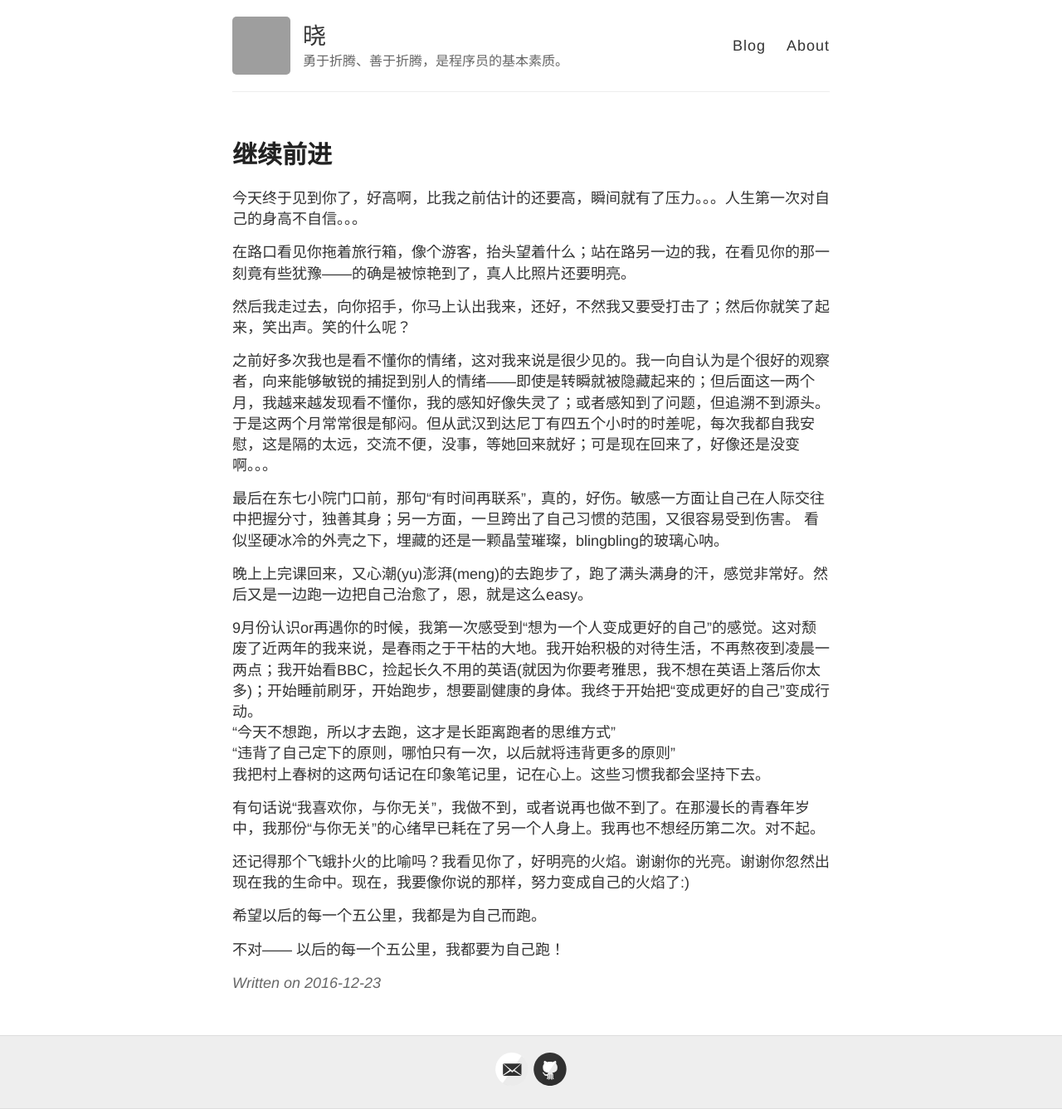
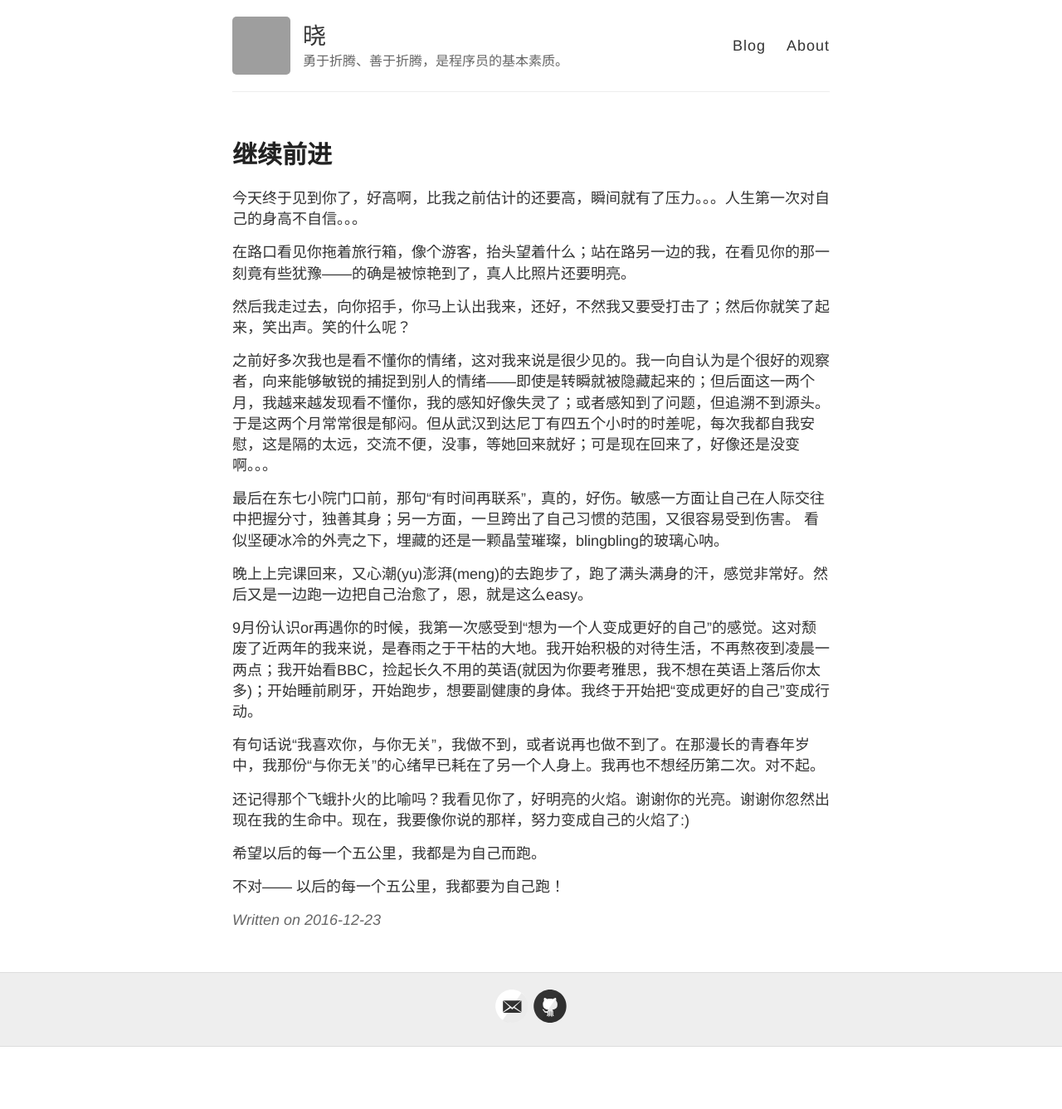
Before and after one commit to xiaogmail/xiaogmail.github.io.pass, a Jekyll site: the page built from _posts/2016-12-23-继续前进.md, in a window 1280 px wide. Shown: the whole page at 83% size. Built offline with Jekyll 4.4.1, drawn with Linux system fonts in a browser that asks for light colours; after the commit the page ends 1262 px from its top, so only the background shows below that; grey boxes are pictures that could not be loaded.

Commit message:
Update 2016-12-23-继续前进.md

```diff
--- a/_posts/2016-12-23-继续前进.md
+++ b/_posts/2016-12-23-继续前进.md
@@ -16,9 +16,6 @@ title: 继续前进
 晚上上完课回来，又心潮(yu)澎湃(meng)的去跑步了，跑了满头满身的汗，感觉非常好。然后又是一边跑一边把自己治愈了，恩，就是这么easy。
 
 9月份认识or再遇你的时候，我第一次感受到“想为一个人变成更好的自己”的感觉。这对颓废了近两年的我来说，是春雨之于干枯的大地。我开始积极的对待生活，不再熬夜到凌晨一两点；我开始看BBC，捡起长久不用的英语(就因为你要考雅思，我不想在英语上落后你太多)；开始睡前刷牙，开始跑步，想要副健康的身体。我终于开始把“变成更好的自己”变成行动。<br>
-“今天不想跑，所以才去跑，这才是长距离跑者的思维方式”<br>
-“违背了自己定下的原则，哪怕只有一次，以后就将违背更多的原则”<br>
-我把村上春树的这两句话记在印象笔记里，记在心上。这些习惯我都会坚持下去。
 
 有句话说“我喜欢你，与你无关”，我做不到，或者说再也做不到了。在那漫长的青春年岁中，我那份“与你无关”的心绪早已耗在了另一个人身上。我再也不想经历第二次。对不起。
 
```
